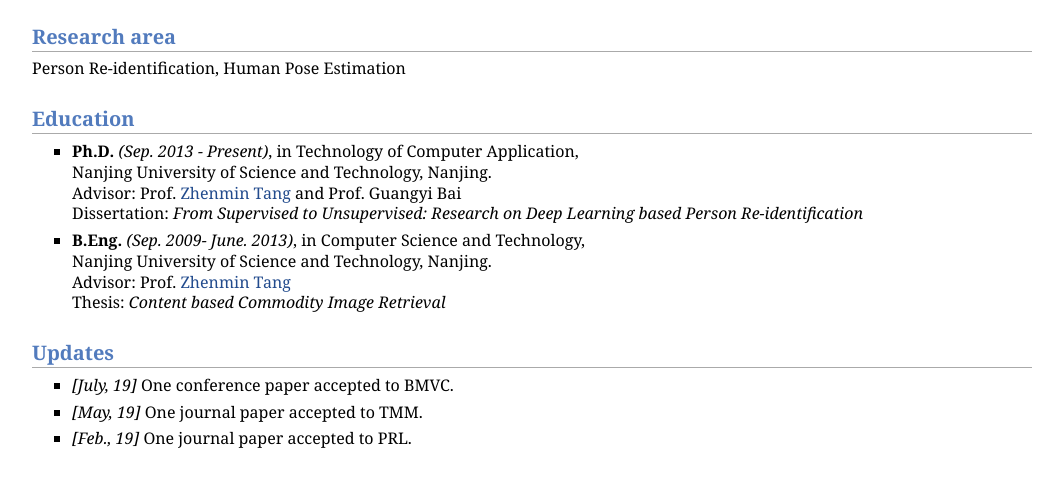
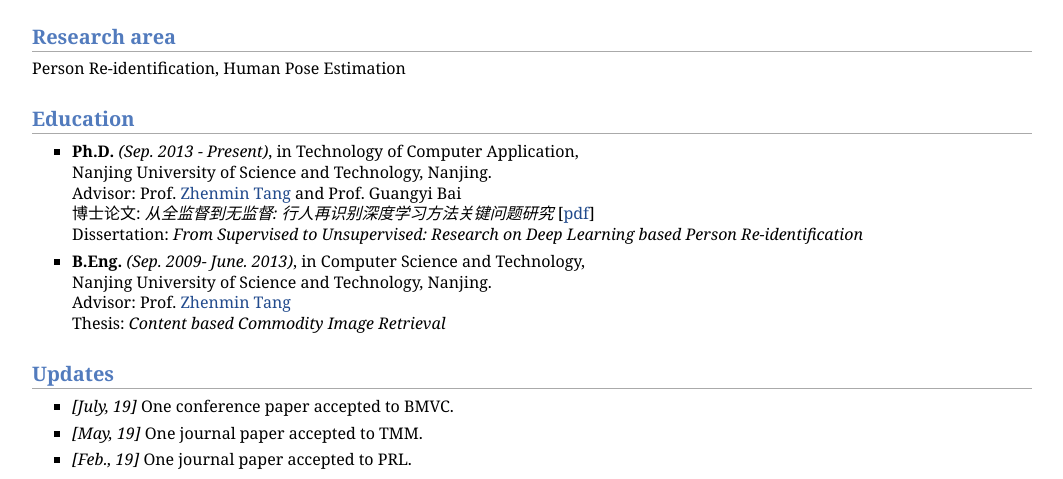
Before and after one commit to NateLol/gddingcs.github.io, a plain HTML site: page index.html in a window 1280 px wide. Shown: the part 257-736 px from the top of the page, without its empty margins (108-1171 px from the left). Drawn offline with Linux system fonts and the light colour scheme.

Commit message:
regular update

```diff
--- a/index.html
+++ b/index.html
@@ -30,6 +30,7 @@ Room 3054, CES Building, 200 Xiaolingwei Street, Nanjing</p>
 <li><p><b>Ph.D.</b> <i>(Sep. 2013 - Present)</i>, in Technology of Computer Application,<br />
 Nanjing University of Science and Technology, Nanjing.<br />
 Advisor: Prof. <a href="http://cs.njust.edu.cn/24/26/c1732a9254/page.htm">Zhenmin Tang</a> and Prof. Guangyi Bai<br />
+博士论文: <i>从全监督到无监督: 行人再识别深度学习方法关键问题研究</i>&nbsp;[<a href="pdf">pdf</a>]<br />
 Dissertation: <i>From Supervised to Unsupervised: Research on Deep Learning based Person Re-identification</i></p>
 </li>
 <li><p><b>B.Eng.</b> <i>(Sep. 2009- June. 2013)</i>, in Computer Science and Technology,<br />
@@ -59,21 +60,21 @@ Thesis: <i>Content based Commodity Image Retrieval</i></p>
 <h2>Publications</h2>
 <h3>Preprints &amp; working papers</h3>
 <ul>
-<li><p><b>G. Ding* </b>, S. Khan, Z. Tang, J. Zhang and F. Porikli, <i>Towards better Validity: Dispersion based Clustering for Unsupervised Person Re-identification</i>, Arxiv paper. [<a href="https://arxiv.org/pdf/1906.01308.pdf">pdf</a>]|[<a href="https://github.com/gddingcs/Dispersion-based-Clustering">code</a>]|[<a href="projects/dbc/dbc.html">project page</a>]</p>
+<li><p><b>G. Ding*</b>, S. Khan, Z. Tang, J. Zhang and F. Porikli, <i>Towards better Validity: Dispersion based Clustering for Unsupervised Person Re-identification</i>, Arxiv paper. [<a href="https://arxiv.org/pdf/1906.01308.pdf">pdf</a>]|[<a href="https://github.com/gddingcs/Dispersion-based-Clustering">code</a>]|[<a href="projects/dbc/dbc.html">project page</a>]</p>
 </li>
 </ul>
 <h3>Journal articles</h3>
 <ul>
-<li><p><b>G. Ding* </b>, S. Zhang, S. Khan, Z. Tang, J. Zhang and F. Porikli, <i>Feature Affinity based Pseudo Labeling for Semi-supervised Person Re-identification</i>, IEEE Transcations on Multimedia, 2019. [<a href="papers/ding2019a.pdf">pdf</a>]|[<a href="projects/fapl/fapl.html">project page</a>]</p>
+<li><p><b>G. Ding*</b>, S. Zhang, S. Khan, Z. Tang, J. Zhang and F. Porikli, <i>Feature Affinity based Pseudo Labeling for Semi-supervised Person Re-identification</i>, IEEE Transcations on Multimedia, 2019. [<a href="papers/ding2019a.pdf">pdf</a>]|[<a href="projects/fapl/fapl.html">project page</a>]</p>
 </li>
-<li><p><b>G. Ding* </b>, S. Khan, Z. Tang, and F. Porikli, <i>Feature Mask Network for Person Re-identification</i>, Pattern Recognition Letters, 2019. [<a href="papers/ding2019feature.pdf">pdf</a>]|[<a href="projects/fmn/fmn.html">project page</a>]</p>
+<li><p><b>G. Ding*</b>, S. Khan, Z. Tang, and F. Porikli, <i>Feature Mask Network for Person Re-identification</i>, Pattern Recognition Letters, 2019. [<a href="papers/ding2019feature.pdf">pdf</a>]|[<a href="projects/fmn/fmn.html">project page</a>]</p>
 </li>
 </ul>
 <h3>Conference papers</h3>
 <ul>
-<li><p><b>G. Ding* </b>, S. Khan, and Z. Tang, <i>Dispersion based Clustering for Unsupervised Person Re-identification</i>, British Machine Vision Conference, 2019. [<a href="papers/ding2019dispersion.pdf">pdf</a>]|[<a href="papers/ding2019dispersion_poster.pdf">poster</a>]</p>
+<li><p><b>G. Ding*</b>, S. Khan, and Z. Tang, <i>Dispersion based Clustering for Unsupervised Person Re-identification</i>, British Machine Vision Conference, 2019. [<a href="papers/ding2019dispersion.pdf">pdf</a>]|[<a href="papers/ding2019dispersion_poster.pdf">poster</a>]</p>
 </li>
-<li><p><b>G. Ding* </b>, S. Zhang, S. Khan, and Z. Tang, <i>Center based Pseudo-labeling for Semi-supervised Person Re-identification</i>, International Conference of Multimedia and Expo Workshops, 2018. [<a href="papers/ding2018center.pdf">pdf</a>]|[<a href="papers/ding2018center_slides.pdf">slides</a>]</p>
+<li><p><b>G. Ding*</b>, S. Zhang, S. Khan, and Z. Tang, <i>Center based Pseudo-labeling for Semi-supervised Person Re-identification</i>, International Conference of Multimedia and Expo Workshops, 2018. [<a href="papers/ding2018center.pdf">pdf</a>]|[<a href="papers/ding2018center_slides.pdf">slides</a>]</p>
 </li>
 </ul>
 <p><i>(<b>*</b>: corresponding author)</i><br /></p>
```
Also changed, not shown: projects/fapl/fapl.html (+1 -1 lines), 2 other files.
